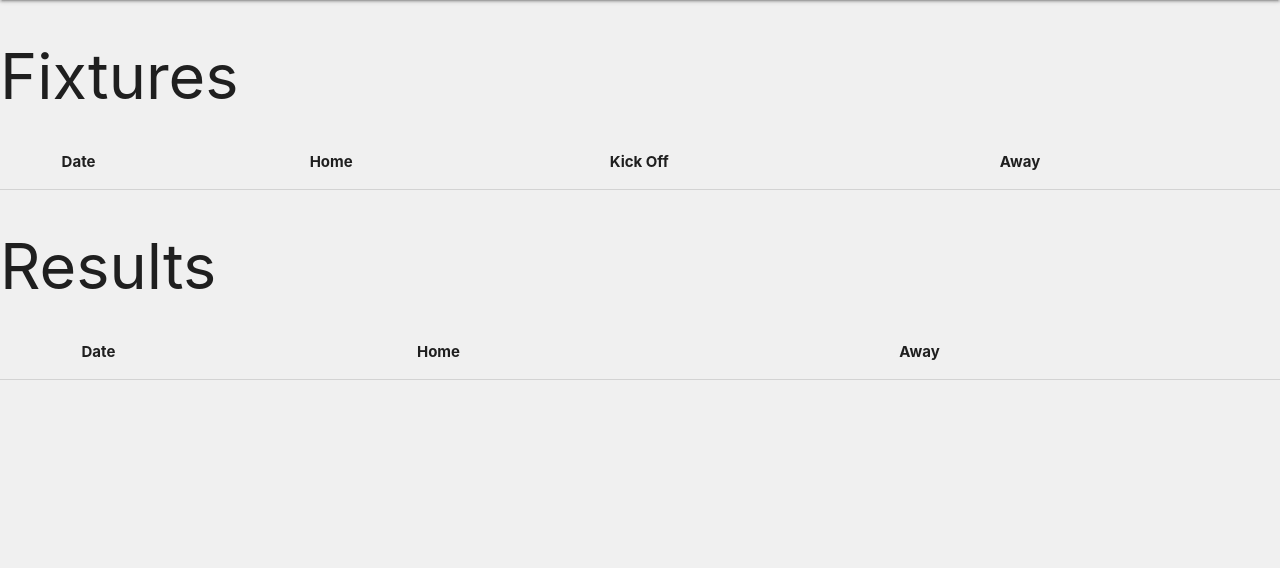
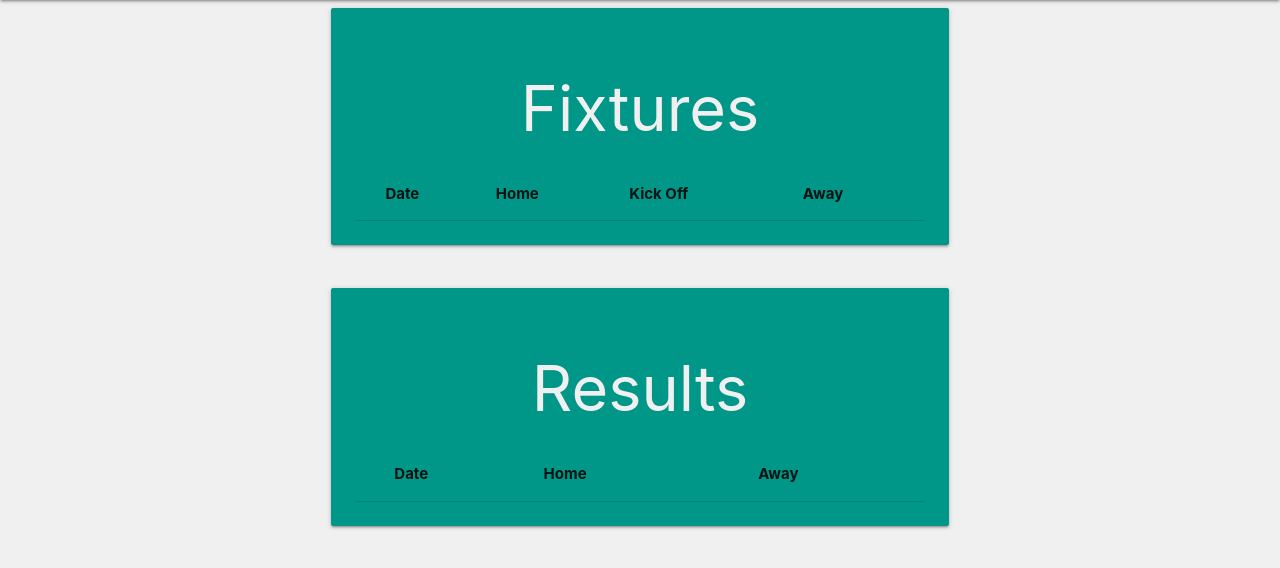
Before and after one commit to TwoBitCliff/Football-Manager-App, a Flask app: page /get_fixtures in a window 1280 px wide. Shown: the part 64-632 px from the top of the page. Run offline with Flask 2, Linux system fonts and the light colour scheme; data that the repository does not hold is empty; some libraries are stand-ins or nearby versions.

Commit message:
Added classes to titles and created card panels for tables

```diff
--- a/templates/fixtures.html
+++ b/templates/fixtures.html
@@ -1,12 +1,14 @@
 {% extends 'base.html' %}
 {% block content %}
 
-<!-- Add if tatement for Home/ Away teams -->
+<!-- Fixtures Table -->
 
-<!-- Fixtures Table -->
+<div class="row">
+    <div class="col s12 m6 offset-m3">
+        <div class="card-panel teal">
             <table>
                 <thead>
-        <h1>Fixtures</h1>
+                    <h1 class="title">Fixtures</h1>
                     <tr>
                         <th></th>
                         <th>Date</th>
@@ -24,10 +26,10 @@
 
                     {% if fixture.home_goals == "null" %}
                     <tr>
-                    <td><a href="{{ url_for('update_fixture', fixture_id=fixture._id) }}" class="btn hide-on-small-only"><i
-                                    class="fas fa-user-edit"></i></a>
-                            <a href="{{ url_for('delete_fixture', fixture_id=fixture._id) }}" class="btn hide-on-small-only"><i
-                                    class="fas fa-user-times"></i></a></td>
+                        <td><a href="{{ url_for('update_fixture', fixture_id=fixture._id) }}"
+                                class="btn hide-on-small-only"><i class="fas fa-user-edit"></i></a>
+                            <a href="{{ url_for('delete_fixture', fixture_id=fixture._id) }}"
+                                class="btn hide-on-small-only"><i class="fas fa-user-times"></i></a></td>
                         <td>{{ fixture.date }}</td>
                         <td>{{ fixture.home_team }}</td>
                         <td>{{ fixture.kick_off }}</td>
@@ -41,12 +43,17 @@
                 </tbody>
 
             </table>
-
+        </div>
+    </div>
+</div>
 
 <!-- Results Table -->
+<div class="row">
+    <div class="col s12 m6 offset-m3">
+      <div class="card-panel teal">
         <table>
     <thead>
-        <h1>Results</h1>
+        <h1 class="title">Results</h1>
         <tr>
             <th></th>
             <th>Date</th>
@@ -79,6 +86,12 @@
     </tbody>
 
 </table>
+      </div>
+    </div>
+  </div>
+
+
+
 
 
 {% endblock %}
```
Lines whose indentation alone changed are shown as unchanged.
